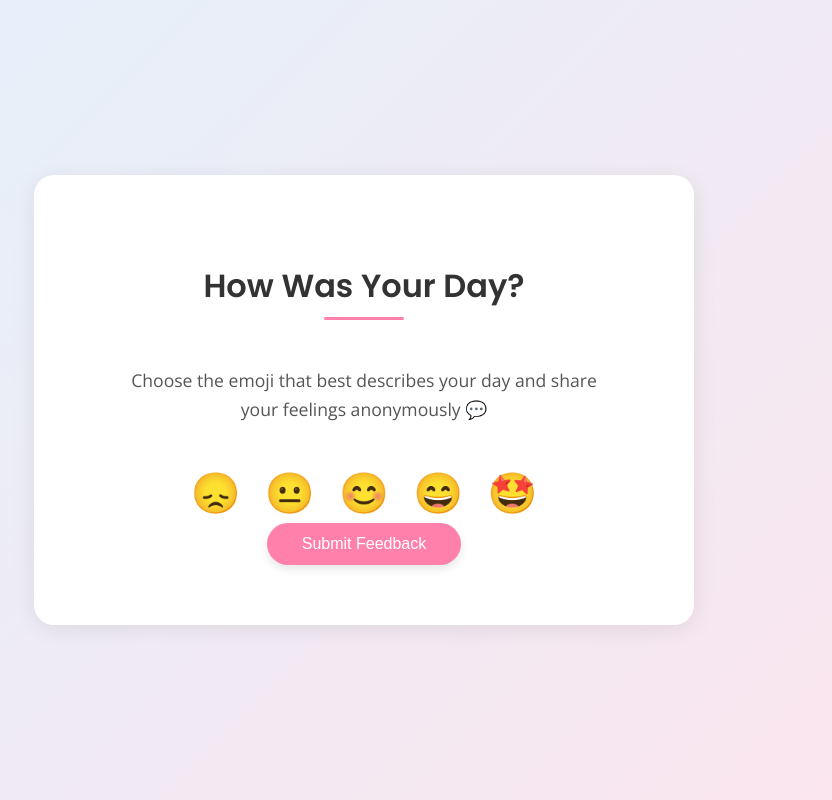
After one commit to Vishva-Priya/SAFESPACE-FORUM-HACKFIT-, a PHP site: page /feedback in a window 1280 px wide. The commit adds this page. Shown: the whole page, without its empty margins (276-1108 px from the left). Run offline with PHP 8.4, Linux system fonts and the light colour scheme.

```diff
--- a/articles.php
+++ b/articles.php
@@ -419,7 +419,7 @@
     <!-- Right: Contact + Socials -->
     <div class="footer-right">
       <h4>Contact Us</h4>
-      <p><a href="mailto:support@anonconnect.org">Safespace@gmail.com</a></p>
+      <p><a href="mailto:support@anonconnect.org">safespace@gmail.com</a></p>
 
       <div class="social-icons">
         <a href="#" title="LinkedIn"><i class="fa-brands fa-linkedin"></i></a>
--- /dev/null
+++ b/feedback.php
@@ -0,0 +1,134 @@
+<?php session_start(); ?>
+<!DOCTYPE html>
+<html lang="en">
+<head>
+<meta charset="UTF-8">
+<meta name="viewport" content="width=device-width, initial-scale=1.0">
+<title>AnonConnect Feedback</title>
+<link href="https://fonts.googleapis.com/css2?family=Poppins:wght@400;600&family=Open+Sans&display=swap" rel="stylesheet">
+<style>
+  body {
+    font-family:'Poppins',sans-serif;
+    background:linear-gradient(135deg,#e3f2fd,#fce4ec);
+    display:flex;
+    justify-content:center;
+    align-items:center;
+    height:100vh;
+    margin:0;
+  }
+  section {
+    background:white;
+    padding:60px 30px;
+    border-radius:20px;
+    box-shadow:0 4px 25px rgba(0,0,0,0.08);
+    max-width:600px;
+    width:90%;
+    text-align:center;
+    transition:transform 0.3s ease;
+  }
+  section:hover {
+    transform:scale(1.01);
+  }
+  h2 {
+    font-size:2rem;
+    font-weight:600;
+    color:#333;
+    position:relative;
+    display:inline-block;
+  }
+  h2::after {
+    content:'';
+    position:absolute;
+    bottom:-10px;
+    left:50%;
+    width:80px;
+    height:3px;
+    background:#ff80ab;
+    transform:translateX(-50%);
+    border-radius:5px;
+  }
+  p {
+    font-family:'Open Sans',sans-serif;
+    font-size:1.1rem;
+    color:#555;
+    margin:30px auto 40px;
+    line-height:1.6;
+    max-width:500px;
+  }
+  #emojis span {
+    cursor:pointer;
+    margin:0 10px;
+    font-size:2.5rem;
+    transition:transform 0.2s ease, filter 0.2s ease;
+  }
+  #emojis span:hover {
+    transform:scale(1.3);
+    filter:drop-shadow(0 0 8px #ff80ab);
+  }
+  button {
+    background:#ff80ab;
+    color:white;
+    border:none;
+    padding:12px 35px;
+    border-radius:30px;
+    font-size:1rem;
+    cursor:pointer;
+    box-shadow:0 4px 10px rgba(0,0,0,0.1);
+    transition:0.3s;
+  }
+  button:hover {
+    transform:scale(1.05);
+    box-shadow:0 6px 15px rgba(0,0,0,0.15);
+  }
+  #thankyou {
+    display:none;
+    margin-top:25px;
+    color:#333;
+    font-weight:500;
+  }
+</style>
+</head>
+
+<body>
+
+<section>
+  <h2>How Was Your Day? </h2>
+  <p>Choose the emoji that best describes your day and share your feelings anonymously 💬</p>
+
+  <div id="emojis">
+    <span onclick="selectEmoji(this)">😞</span>
+    <span onclick="selectEmoji(this)">😐</span>
+    <span onclick="selectEmoji(this)">😊</span>
+    <span onclick="selectEmoji(this)">😄</span>
+    <span onclick="selectEmoji(this)">🤩</span>
+  </div>
+
+  <button onclick="submitFeedback()">Submit Feedback</button>
+  <p id="thankyou">💖 Thanks for sharing your mood today!</p>
+</section>
+
+<script>
+let selectedEmoji = null;
+
+function selectEmoji(el) {
+  document.querySelectorAll('#emojis span').forEach(e => {
+    e.style.transform = '';
+    e.style.filter = '';
+  });
+  el.style.transform = 'scale(1.5)';
+  el.style.filter = 'drop-shadow(0 0 10px #ff80ab)';
+  selectedEmoji = el.textContent;
+}
+
+function submitFeedback() {
+  if (!selectedEmoji) {
+    alert('Please select an emoji 😊');
+    return;
+  }
+  document.getElementById('thankyou').style.display = 'block';
+  console.log("Feedback submitted:", selectedEmoji);
+}
+</script>
+
+</body>
+</html>
--- a/forum.php
+++ b/forum.php
@@ -1282,7 +1282,7 @@ nav {
     <!-- Right: Contact + Socials -->
     <div class="footer-right">
       <h4>Contact Us</h4>
-      <p><a href="mailto:support@anonconnect.org">Safespace@gmail.com</a></p>
+      <p><a href="mailto:support@anonconnect.org">safespace@gmail.com</a></p>
 
       <div class="social-icons">
         <a href="#" title="LinkedIn"><i class="fa-brands fa-linkedin"></i></a>
```
Also changed, not shown: home.php (+47 -15 lines), media/event1.jpg (added), media/event2.jpeg (added), media/event3.jpeg (added), media/event4.jpeg (added), media/event5.jpeg (added), media/image2.jpeg (deleted).
